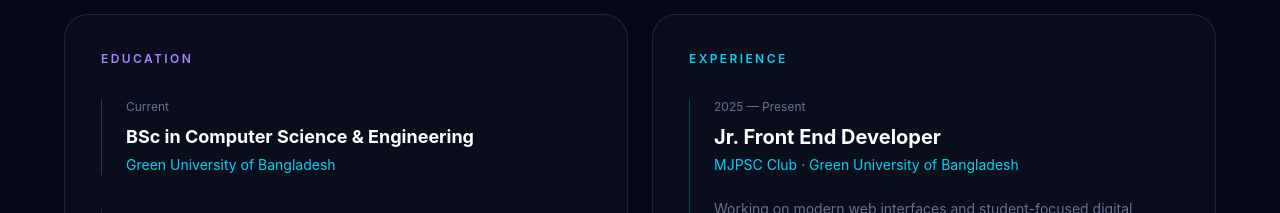
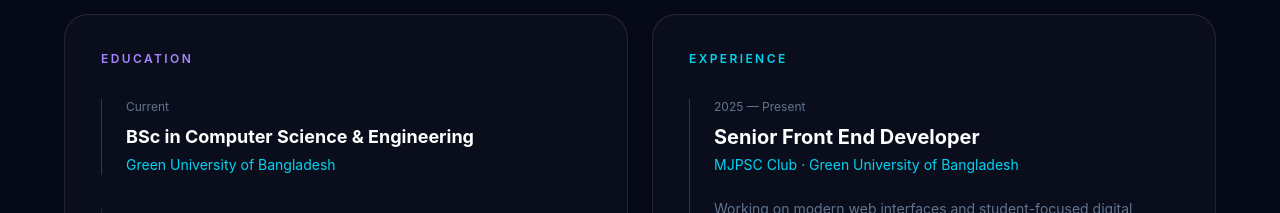
Before and after one commit to SkSabuj-Web/Portfolio-react, a React (Vite) app: page / in a window 1280 px wide. Shown: the part 4360-4573 px from the top of the page. Built offline with nearby package versions, Linux system fonts and the light colour scheme.

Commit message:
experience change

```diff
--- a/src/components/Resume.jsx
+++ b/src/components/Resume.jsx
@@ -61,7 +61,7 @@ function Resume() {
                 <p className="text-xs text-slate-500">2025 — Present</p>
 
                 <h3 className="mt-2 text-xl font-bold text-white">
-                  Jr. Front End Developer
+                  Senior Front End Developer
                 </h3>
 
                 <p className="mt-1 text-sm text-cyan-400">
```
